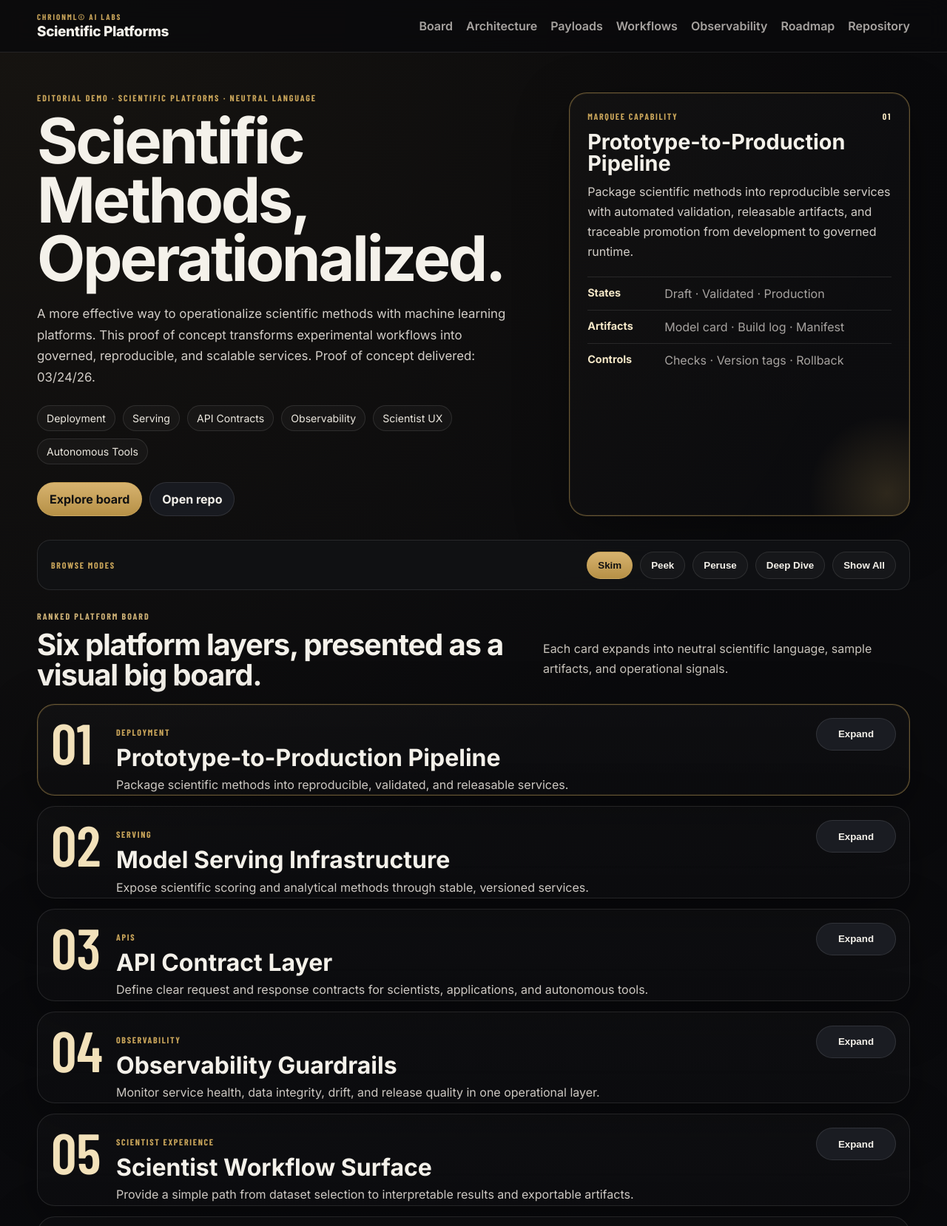
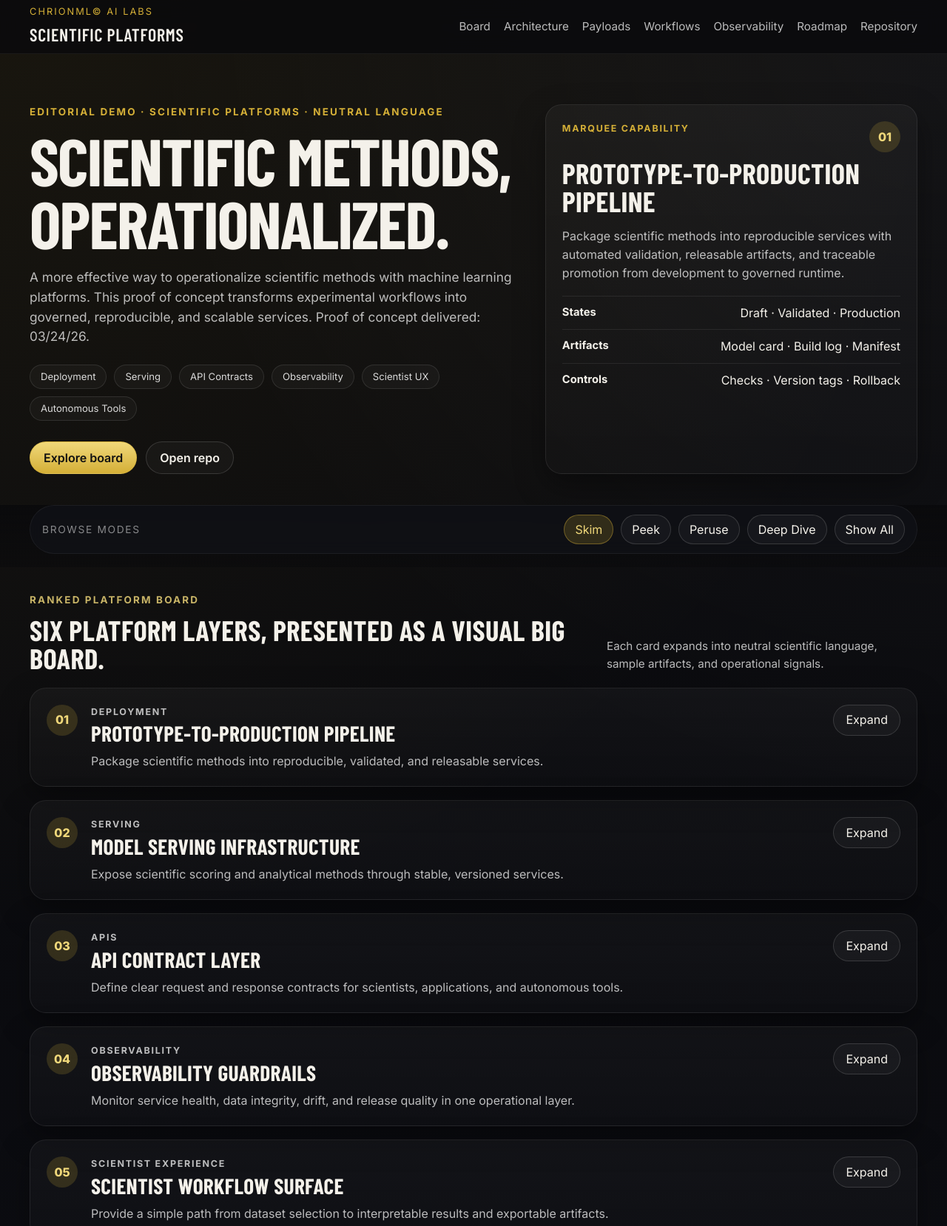
Before and after one commit to DaramolaDoes/daramoladoes.github.io, a plain HTML site: page index.html in a window 1280 px wide. Shown: the top 1658 px of the page at 74% size. Drawn offline with nearby package versions, Linux system fonts and the light colour scheme; a web font is replaced by a local one.

Commit message:
Update site.css

```diff
--- a/assets/css/site.css
+++ b/assets/css/site.css
@@ -1,212 +1,654 @@
 :root {
   --bg: #0a0a0c;
-  --panel: #111215;
-  --panel-2: #17181d;
-  --panel-3: #1d1f26;
-  --line: rgba(255,255,255,0.10);
+  --panel: #111216;
+  --panel-2: #171920;
+  --border: rgba(255,255,255,0.08);
+  --border-strong: rgba(212,175,55,0.35);
   --text: #f4f1ea;
-  --muted: #a7a3a0;
-  --gold: #c9a55a;
-  --gold-soft: rgba(201,165,90,0.14);
-  --shadow: 0 20px 70px rgba(0,0,0,0.34);
+  --muted: rgba(255,255,255,0.72);
+  --soft: rgba(255,255,255,0.5);
+  --gold: #d4af37;
+  --gold-2: #f0d87a;
+  --shadow: 0 16px 42px rgba(0,0,0,0.35);
+  --radius: 22px;
+  --shell: 1200px;
 }
-* { box-sizing: border-box; }
-html { scroll-behavior: smooth; }
+
+*,
+*::before,
+*::after {
+  box-sizing: border-box;
+}
+
+html {
+  scroll-behavior: smooth;
+}
+
 body {
   margin: 0;
   background:
-    radial-gradient(circle at top left, rgba(201,165,90,0.07), transparent 28%),
-    linear-gradient(180deg, #09090b 0%, #0d0e12 100%);
+    radial-gradient(circle at top left, rgba(212,175,55,0.08), transparent 28%),
+    radial-gradient(circle at top right, rgba(255,255,255,0.05), transparent 24%),
+    linear-gradient(180deg, #09090b 0%, #0c0d12 45%, #09090b 100%);
   color: var(--text);
-  font-family: Inter, system-ui, sans-serif;
+  font-family: "Inter", system-ui, -apple-system, BlinkMacSystemFont, "Segoe UI", sans-serif;
+  line-height: 1.55;
 }
-a { color: inherit; text-decoration: none; }
-code, pre { font-family: ui-monospace, SFMono-Regular, Menlo, Consolas, monospace; }
-.page-shell { width: min(1180px, calc(100% - 40px)); margin: 0 auto; }
+
+img {
+  max-width: 100%;
+  display: block;
+}
+
+a {
+  color: inherit;
+  text-decoration: none;
+}
+
+.page-shell {
+  width: min(var(--shell), calc(100% - 32px));
+  margin: 0 auto;
+}
+
 .site-header {
-  position: sticky; top: 0; z-index: 40;
+  position: sticky;
+  top: 0;
+  z-index: 30;
+  backdrop-filter: blur(14px);
   background: rgba(10,10,12,0.78);
-  backdrop-filter: blur(14px) saturate(120%);
-  border-bottom: 1px solid var(--line);
+  border-bottom: 1px solid rgba(255,255,255,0.06);
 }
+
 .header-inner {
-  display: flex; align-items: center; justify-content: space-between;
-  gap: 20px; padding: 16px 0;
+  display: flex;
+  align-items: center;
+  justify-content: space-between;
+  gap: 18px;
+  min-height: 72px;
 }
-.brand-lockup { display: flex; flex-direction: column; gap: 2px; }
+
+.brand-lockup {
+  display: inline-flex;
+  flex-direction: column;
+  gap: 2px;
+}
+
 .brand-kicker {
-  font-size: 11px; letter-spacing: .18em; text-transform: uppercase; color: var(--gold);
-  font-family: "Barlow Condensed", Inter, sans-serif; font-weight: 700;
+  color: var(--gold);
+  font-size: 0.8rem;
+  letter-spacing: 0.16em;
+  text-transform: uppercase;
 }
+
 .brand-name {
-  font-size: 19px; font-weight: 800; letter-spacing: -.02em;
+  font-family: "Barlow Condensed", sans-serif;
+  font-size: 1.5rem;
+  letter-spacing: 0.03em;
+  text-transform: uppercase;
 }
-.header-nav { display: flex; flex-wrap: wrap; gap: 18px; }
-.header-nav a { color: var(--muted); font-weight: 600; }
-.header-nav a:hover { color: var(--text); }
-.hero-section { padding: 54px 0 22px; }
-.hero-grid { display: grid; grid-template-columns: 1.2fr .8fr; gap: 28px; align-items: stretch; }
+
+.header-nav {
+  display: flex;
+  flex-wrap: wrap;
+  gap: 18px;
+}
+
+.header-nav a {
+  color: var(--muted);
+  font-size: 0.95rem;
+  transition: color 0.2s ease;
+}
+
+.header-nav a:hover {
+  color: var(--text);
+}
+
+.hero-section {
+  padding: 68px 0 42px;
+}
+
+.hero-grid {
+  display: grid;
+  grid-template-columns: 1.2fr 0.9fr;
+  gap: 26px;
+  align-items: stretch;
+}
+
 .eyebrow {
-  margin: 0 0 12px; color: var(--gold);
-  text-transform: uppercase; letter-spacing: .16em; font-size: 12px;
-  font-family: "Barlow Condensed", Inter, sans-serif; font-weight: 700;
+  margin: 0 0 12px;
+  color: var(--gold);
+  font-size: 0.84rem;
+  font-weight: 700;
+  letter-spacing: 0.16em;
+  text-transform: uppercase;
 }
-.eyebrow-muted { color: #d0b377; }
+
+.eyebrow-muted {
+  color: rgba(240,216,122,0.82);
+}
+
 .hero-copy h1 {
-  margin: 0; font-size: clamp(2.7rem, 7vw, 5.3rem); line-height: .94;
-  letter-spacing: -.04em; max-width: 9ch;
+  margin: 0;
+  font-family: "Barlow Condensed", sans-serif;
+  font-size: clamp(3rem, 7vw, 5.6rem);
+  line-height: 0.95;
+  letter-spacing: -0.02em;
+  text-transform: uppercase;
 }
+
 .hero-text {
-  max-width: 62ch; margin: 20px 0 0; color: #d2cdc7; font-size: 1.05rem; line-height: 1.7;
+  max-width: 780px;
+  margin: 18px 0 0;
+  color: var(--muted);
+  font-size: 1.08rem;
 }
-.hero-pills, .hero-actions, .tag-row, .mode-group { display: flex; flex-wrap: wrap; gap: 10px; }
-.hero-pills { margin-top: 24px; }
-.hero-pills span, .tag {
-  border: 1px solid var(--line); background: rgba(255,255,255,0.03); color: #ece8df;
-  border-radius: 999px; padding: 8px 12px; font-size: .88rem;
+
+.hero-pills {
+  display: flex;
+  flex-wrap: wrap;
+  gap: 10px;
+  margin-top: 24px;
 }
-.hero-actions { margin-top: 24px; }
+
+.hero-pills span,
+.pill,
+.tag {
+  border: 1px solid rgba(255,255,255,0.1);
+  background: rgba(255,255,255,0.03);
+  color: rgba(255,255,255,0.84);
+  border-radius: 999px;
+  padding: 9px 14px;
+  font-size: 0.82rem;
+  line-height: 1;
+}
+
+.hero-actions {
+  display: flex;
+  flex-wrap: wrap;
+  gap: 12px;
+  margin-top: 28px;
+}
+
 .button {
-  display: inline-flex; align-items: center; justify-content: center;
-  min-height: 46px; padding: 0 16px; border-radius: 999px;
-  border: 1px solid var(--line); background: #181a20; color: var(--text); font-weight: 700;
+  display: inline-flex;
+  align-items: center;
+  justify-content: center;
+  min-height: 44px;
+  padding: 0 18px;
+  border-radius: 999px;
+  border: 1px solid rgba(255,255,255,0.14);
+  background: rgba(255,255,255,0.03);
+  color: var(--text);
+  font-weight: 600;
+  transition: transform 0.2s ease, border-color 0.2s ease, background 0.2s ease;
 }
-.button:hover { border-color: rgba(255,255,255,.22); }
+
+.button:hover,
+.mode-btn:hover,
+.expand-btn:hover {
+  transform: translateY(-1px);
+}
+
 .button-primary {
-  background: linear-gradient(180deg, #d7b36f 0%, #b69046 100%); color: #111;
-  border-color: rgba(201,165,90,0.5);
+  background: linear-gradient(180deg, var(--gold-2), var(--gold));
+  color: #111;
+  border-color: rgba(212,175,55,0.5);
 }
-.hero-panel, .feature-card, .board-card {
-  background: linear-gradient(180deg, rgba(255,255,255,0.02), rgba(255,255,255,0.01));
-  border: 1px solid var(--line); border-radius: 24px; box-shadow: var(--shadow);
+
+.hero-panel,
+.feature-card,
+.board-card {
+  background: linear-gradient(180deg, rgba(255,255,255,0.035), rgba(255,255,255,0.015));
+  border: 1px solid var(--border);
+  border-radius: var(--radius);
+  box-shadow: var(--shadow);
 }
-.marquee-panel {
-  padding: 24px; position: relative; overflow: hidden;
-  border-color: rgba(201,165,90,0.48);
-  box-shadow: 0 0 0 1px rgba(201,165,90,.12) inset, var(--shadow);
+
+.hero-panel {
+  padding: 22px;
 }
-.marquee-panel::after {
-  content: ""; position: absolute; inset: auto -80px -80px auto;
-  width: 220px; height: 220px; border-radius: 50%;
-  background: radial-gradient(circle, rgba(201,165,90,0.18), transparent 68%);
+
+.panel-topline,
+.board-topline {
+  display: flex;
+  align-items: flex-start;
+  justify-content: space-between;
+  gap: 18px;
 }
-.panel-topline, .section-head {
-  display: flex; align-items: flex-end; justify-content: space-between; gap: 16px;
+
+.panel-label,
+.card-category {
+  margin: 0;
+  color: var(--gold);
+  font-size: 0.78rem;
+  font-weight: 700;
+  letter-spacing: 0.14em;
+  text-transform: uppercase;
 }
-.panel-label, .panel-rank, .modes-label, .card-category {
-  text-transform: uppercase; letter-spacing: .14em; font-size: 12px;
-  font-family: "Barlow Condensed", Inter, sans-serif; font-weight: 700;
+
+.panel-rank,
+.rank {
+  display: inline-flex;
+  min-width: 42px;
+  min-height: 42px;
+  align-items: center;
+  justify-content: center;
+  padding: 0 10px;
+  border-radius: 999px;
+  background: rgba(212,175,55,0.18);
+  color: var(--gold-2);
+  font-weight: 800;
 }
-.panel-label, .modes-label, .card-category { color: var(--gold); }
-.panel-rank { color: #f6e7c1; }
-.marquee-panel h2 { margin: 14px 0 10px; font-size: 1.8rem; line-height: 1; }
-.marquee-panel p { margin: 0; color: #d3cec8; line-height: 1.7; }
+
+.marquee-panel h2,
+.section-head h2,
+.feature-card h2,
+.board-main h3,
+.roadmap-step h3 {
+  margin: 0;
+  font-family: "Barlow Condensed", sans-serif;
+  letter-spacing: 0.01em;
+}
+
+.marquee-panel h2 {
+  margin-top: 10px;
+  font-size: clamp(2rem, 3vw, 2.6rem);
+  line-height: 0.98;
+  text-transform: uppercase;
+}
+
+.marquee-panel p,
+.section-note,
+.supporting-copy,
+.board-main p,
+.repo-note-card p,
+.roadmap-step p,
+.next-step-list,
+.workflow-list,
+.obs-stat span {
+  color: var(--muted);
+}
+
 .mini-metrics {
-  list-style: none; margin: 20px 0 0; padding: 0; display: grid; gap: 12px;
+  list-style: none;
+  margin: 18px 0 0;
+  padding: 0;
+  display: grid;
+  gap: 10px;
 }
+
 .mini-metrics li {
-  display: grid; grid-template-columns: 92px 1fr; gap: 12px; padding-top: 12px; border-top: 1px solid var(--line);
+  display: flex;
+  justify-content: space-between;
+  gap: 16px;
+  padding-top: 10px;
+  border-top: 1px solid rgba(255,255,255,0.08);
 }
-.mini-metrics strong { font-size: .9rem; color: #f4e7c7; }
-.mini-metrics span { color: var(--muted); }
+
+.mini-metrics strong {
+  color: var(--text);
+  font-size: 0.92rem;
+}
+
 .sticky-modes-wrap {
-  position: sticky; top: 72px; z-index: 30; padding: 10px 0 0;
+  position: sticky;
+  top: 72px;
+  z-index: 25;
+  padding: 0 0 18px;
+  background: linear-gradient(180deg, rgba(10,10,12,0.95), rgba(10,10,12,0.55));
 }
+
 .sticky-modes {
-  display: flex; align-items: center; justify-content: space-between; gap: 16px;
-  padding: 14px 18px; background: rgba(17,18,21,.9); border: 1px solid var(--line); border-radius: 18px;
-  backdrop-filter: blur(12px);
+  display: flex;
+  align-items: center;
+  justify-content: space-between;
+  gap: 20px;
+  border: 1px solid rgba(255,255,255,0.06);
+  border-radius: 999px;
+  padding: 12px 16px;
+  background: rgba(17,18,22,0.82);
+  backdrop-filter: blur(10px);
 }
+
+.modes-label {
+  margin: 0;
+  color: var(--soft);
+  font-size: 0.86rem;
+  letter-spacing: 0.12em;
+  text-transform: uppercase;
+}
+
+.mode-group {
+  display: flex;
+  flex-wrap: wrap;
+  gap: 10px;
+}
+
+.mode-btn,
+.expand-btn {
+  cursor: pointer;
+  border-radius: 999px;
+  border: 1px solid rgba(255,255,255,0.14);
+  background: rgba(255,255,255,0.035);
+  color: var(--text);
+  font: inherit;
+  transition: transform 0.2s ease, background 0.2s ease, border-color 0.2s ease;
+}
+
 .mode-btn {
-  padding: 10px 14px; border-radius: 999px; border: 1px solid var(--line);
-  background: rgba(255,255,255,0.03); color: var(--text); font-weight: 700; cursor: pointer;
+  min-height: 40px;
+  padding: 0 14px;
 }
+
 .mode-btn.is-active {
-  background: linear-gradient(180deg, #d7b36f 0%, #b69046 100%); color: #111; border-color: rgba(201,165,90,0.5);
+  background: rgba(212,175,55,0.18);
+  border-color: rgba(212,175,55,0.4);
+  color: var(--gold-2);
 }
-.board-section, .feature-grid, .dual-grid, .observability-wrap, .repo-note-wrap { padding-top: 28px; }
-.section-head h2 {
-  margin: 4px 0 0; font-size: clamp(1.6rem, 4vw, 2.5rem); line-height: 1.02; letter-spacing: -.03em;
+
+.board-section,
+.feature-grid,
+.dual-grid,
+.observability-wrap,
+.roadmap-section,
+.repo-note-wrap {
+  margin-top: 34px;
+  margin-bottom: 34px;
 }
-.section-head.compact h2 { font-size: 1.55rem; }
-.section-note, .supporting-copy, .repo-note-card p { color: #c9c4bc; line-height: 1.7; }
-.board-list { display: grid; gap: 14px; margin-top: 18px; }
-.board-card { padding: 18px 18px 0; }
-.board-card.marquee {
-  border-color: rgba(201,165,90,0.48);
-  box-shadow: 0 0 0 1px rgba(201,165,90,.12) inset, var(--shadow);
+
+.section-head {
+  display: flex;
+  align-items: end;
+  justify-content: space-between;
+  gap: 20px;
+  margin-bottom: 20px;
 }
-.board-topline {
-  display: grid; grid-template-columns: 72px 1fr auto; gap: 16px; align-items: start;
+
+.section-head.compact {
+  align-items: start;
+  margin-bottom: 18px;
 }
-.rank {
-  font-family: "Barlow Condensed", Inter, sans-serif; font-size: clamp(2.8rem, 7vw, 4.8rem);
-  line-height: .85; color: #f2e1ba;
+
+.section-head h2,
+.feature-card h2 {
+  font-size: clamp(1.8rem, 3.2vw, 2.4rem);
+  line-height: 0.98;
+  text-transform: uppercase;
 }
-.board-main h3 { margin: 3px 0 8px; font-size: clamp(1.35rem, 3vw, 2rem); line-height: .98; }
-.card-summary { margin: 0; color: #d3cec8; line-height: 1.7; }
-.tag-row { margin-top: 14px; }
-.peek-row { margin: 12px 0 0; color: var(--muted); }
+
+.section-note {
+  max-width: 420px;
+  margin: 0;
+  font-size: 0.95rem;
+}
+
+.board-list {
+  display: grid;
+  gap: 18px;
+}
+
+.board-card {
+  padding: 22px;
+}
+
+.board-main {
+  flex: 1;
+}
+
+.board-main h3 {
+  font-size: clamp(1.55rem, 2.3vw, 2rem);
+  line-height: 0.98;
+  margin-top: 6px;
+  text-transform: uppercase;
+}
+
+.card-summary {
+  margin: 10px 0 0;
+  font-size: 1rem;
+}
+
+.tag-row {
+  display: flex;
+  flex-wrap: wrap;
+  gap: 10px;
+  margin-top: 16px;
+}
+
+.peek-row {
+  margin: 12px 0 0;
+  font-size: 0.95rem;
+}
+
 .expand-btn {
-  min-width: 108px; min-height: 44px; padding: 0 16px; border-radius: 999px;
-  border: 1px solid var(--line); background: #1a1c22; color: var(--text); font-weight: 700; cursor: pointer;
+  min-height: 42px;
+  padding: 0 16px;
 }
+
 .board-expand {
-  max-height: 0; overflow: hidden; transition: max-height .36s ease, opacity .28s ease;
-  opacity: 0;
+  margin-top: 18px;
+  padding-top: 18px;
+  border-top: 1px solid rgba(255,255,255,0.08);
 }
-.board-card.is-open .board-expand { opacity: 1; }
+
 .detail-grid {
-  display: grid; grid-template-columns: repeat(2, minmax(0, 1fr)); gap: 18px;
-  padding: 18px 0 18px 88px; margin-top: 16px; border-top: 1px solid var(--line);
+  display: grid;
+  grid-template-columns: repeat(2, minmax(0, 1fr));
+  gap: 18px;
 }
+
 .detail-grid h4 {
-  margin: 0 0 8px; color: #f1e3bf; font-size: 1rem; letter-spacing: -.01em;
+  margin: 0 0 8px;
+  color: var(--gold);
+  font-size: 0.88rem;
+  letter-spacing: 0.12em;
+  text-transform: uppercase;
 }
-.detail-grid p, .detail-grid li { color: #cbc6be; line-height: 1.7; }
-.feature-grid { display: grid; grid-template-columns: 1.2fr .8fr; gap: 18px; }
-.feature-card { padding: 22px; }
+
+.detail-grid p,
+.detail-grid li {
+  color: var(--muted);
+}
+
+.artifact-list,
+.signal-list {
+  margin: 0;
+  padding-left: 18px;
+}
+
+.feature-grid,
+.dual-grid {
+  display: grid;
+  grid-template-columns: repeat(2, minmax(0, 1fr));
+  gap: 22px;
+}
+
+.feature-card {
+  padding: 24px;
+}
+
 .diagram-shell {
-  margin-top: 16px; padding: 18px; border-radius: 18px; border: 1px solid var(--line); background: #0f1014;
+  border-radius: 18px;
+  border: 1px solid rgba(255,255,255,0.08);
+  background: rgba(255,255,255,0.02);
+  overflow: hidden;
 }
-.diagram-shell img { width: 100%; height: auto; display: block; }
-.code-card pre {
-  margin: 16px 0 0; padding: 18px; overflow: auto; border-radius: 18px;
-  border: 1px solid var(--line); background: #0d0f14; color: #ece7dc;
+
+pre {
+  margin: 0;
+  border-radius: 16px;
+  background: #0b0c10;
+  border: 1px solid rgba(255,255,255,0.08);
+  padding: 18px;
+  overflow-x: auto;
 }
-.dual-grid { display: grid; grid-template-columns: repeat(2, minmax(0, 1fr)); gap: 18px; }
-.workflow-list { margin: 16px 0 0; padding-left: 22px; color: #d2cdc6; line-height: 1.8; }
+
+code,
+pre {
+  font-family: ui-monospace, SFMono-Regular, Menlo, Consolas, monospace;
+  font-size: 0.9rem;
+}
+
+.workflow-list {
+  margin: 0;
+  padding-left: 20px;
+}
+
+.workflow-list li + li {
+  margin-top: 10px;
+}
+
 .obs-grid {
-  display: grid; grid-template-columns: repeat(4, minmax(0,1fr)); gap: 12px; margin-top: 16px;
+  display: grid;
+  grid-template-columns: repeat(4, minmax(0, 1fr));
+  gap: 14px;
+  margin-bottom: 20px;
 }
+
 .obs-stat {
-  border: 1px solid var(--line); border-radius: 18px; background: var(--panel-2); padding: 16px;
+  padding: 16px;
+  border-radius: 16px;
+  border: 1px solid rgba(255,255,255,0.08);
+  background: rgba(255,255,255,0.025);
 }
-.obs-stat span { display: block; color: var(--muted); font-size: .84rem; margin-bottom: 8px; }
-.obs-stat strong { font-size: 1.35rem; }
+
+.obs-stat span {
+  display: block;
+  font-size: 0.83rem;
+  text-transform: uppercase;
+  letter-spacing: 0.08em;
+}
+
+.obs-stat strong {
+  display: block;
+  margin-top: 8px;
+  font-size: 1.55rem;
+  color: var(--text);
+}
+
 .obs-bars {
-  display: grid; grid-template-columns: repeat(10, 1fr); gap: 10px; align-items: end;
-  height: 180px; margin-top: 18px; padding: 14px; border-radius: 18px;
-  border: 1px solid var(--line); background: linear-gradient(180deg, rgba(201,165,90,0.06), rgba(255,255,255,0.02));
+  display: grid;
+  grid-template-columns: repeat(10, minmax(0, 1fr));
+  gap: 10px;
+  align-items: end;
+  min-height: 130px;
+  padding: 12px 0 4px;
 }
+
 .obs-bars span {
-  display: block; width: 100%; border-radius: 999px 999px 8px 8px;
-  background: linear-gradient(180deg, #e4c789 0%, #8f6d31 100%); height: var(--h);
+  display: block;
+  height: var(--h);
+  border-radius: 999px 999px 8px 8px;
+  background: linear-gradient(180deg, var(--gold-2), rgba(212,175,55,0.32));
 }
-.repo-note-card code {
-  background: rgba(255,255,255,0.05); border: 1px solid var(--line); border-radius: 8px; padding: 2px 6px;
+
+.roadmap-shell {
+  display: grid;
+  grid-template-columns: repeat(5, minmax(0, 1fr));
+  gap: 18px;
+  margin-top: 22px;
 }
-@media (max-width: 980px) {
-  .hero-grid, .feature-grid, .dual-grid { grid-template-columns: 1fr; }
-  .sticky-modes { flex-direction: column; align-items: stretch; }
-  .obs-grid { grid-template-columns: repeat(2, minmax(0,1fr)); }
+
+.roadmap-step {
+  position: relative;
+  background: linear-gradient(180deg, rgba(255,255,255,0.03), rgba(255,255,255,0.015));
+  border: 1px solid rgba(255,255,255,0.08);
+  border-radius: 18px;
+  padding: 22px 18px 20px;
+  overflow: hidden;
+  min-height: 220px;
 }
-@media (max-width: 720px) {
-  .page-shell { width: min(100% - 20px, 1180px); }
-  .header-inner, .header-nav, .section-head { flex-direction: column; align-items: start; }
-  .board-topline { grid-template-columns: 56px 1fr; }
-  .expand-btn { grid-column: 1 / -1; justify-self: start; }
-  .detail-grid { grid-template-columns: 1fr; padding-left: 0; }
-  .obs-grid { grid-template-columns: 1fr; }
-  .obs-bars { height: 120px; gap: 6px; }
+
+.roadmap-step::after {
+  content: "";
+  position: absolute;
+  top: 34px;
+  right: -22px;
+  width: 44px;
+  height: 2px;
+  background: rgba(212,175,55,0.55);
 }
+
+.roadmap-step:last-child::after {
+  display: none;
+}
+
+.roadmap-num {
+  width: 42px;
+  height: 42px;
+  border-radius: 999px;
+  display: inline-flex;
+  align-items: center;
+  justify-content: center;
+  font-weight: 800;
+  font-size: 0.95rem;
+  color: #111;
+  background: var(--gold);
+  margin-bottom: 14px;
+  box-shadow: 0 8px 24px rgba(212,175,55,0.22);
+}
+
+.roadmap-step h3 {
+  font-size: 1.05rem;
+  line-height: 1.15;
+  margin-bottom: 10px;
+}
+
+.next-step-list {
+  margin: 14px 0 0;
+  padding-left: 18px;
+}
+
+.next-step-list li + li {
+  margin-top: 8px;
+}
+
+@media (max-width: 1100px) {
+  .hero-grid,
+  .feature-grid,
+  .dual-grid {
+    grid-template-columns: 1fr;
+  }
+
+  .roadmap-shell {
+    grid-template-columns: repeat(2, minmax(0, 1fr));
+  }
+
+  .roadmap-step::after {
+    display: none;
+  }
+
+  .obs-grid {
+    grid-template-columns: repeat(2, minmax(0, 1fr));
+  }
+}
+
+@media (max-width: 760px) {
+  .header-inner,
+  .section-head,
+  .sticky-modes {
+    flex-direction: column;
+    align-items: start;
+  }
+
+  .header-nav {
+    gap: 12px;
+  }
+
+  .detail-grid,
+  .roadmap-shell,
+  .obs-grid {
+    grid-template-columns: 1fr;
+  }
+
+  .page-shell {
+    width: min(var(--shell), calc(100% - 20px));
+  }
+
+  .hero-section {
+    padding-top: 40px;
+  }
+
+  .sticky-modes-wrap {
+    top: 64px;
+  }
+}
```
